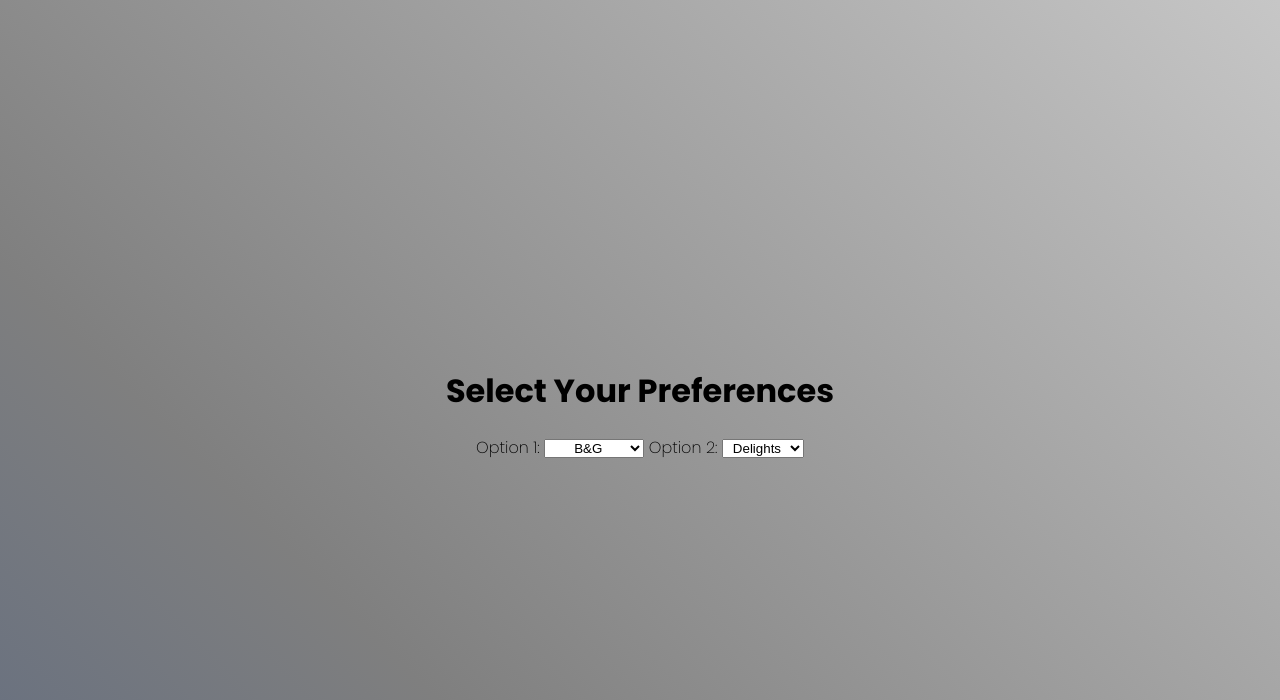
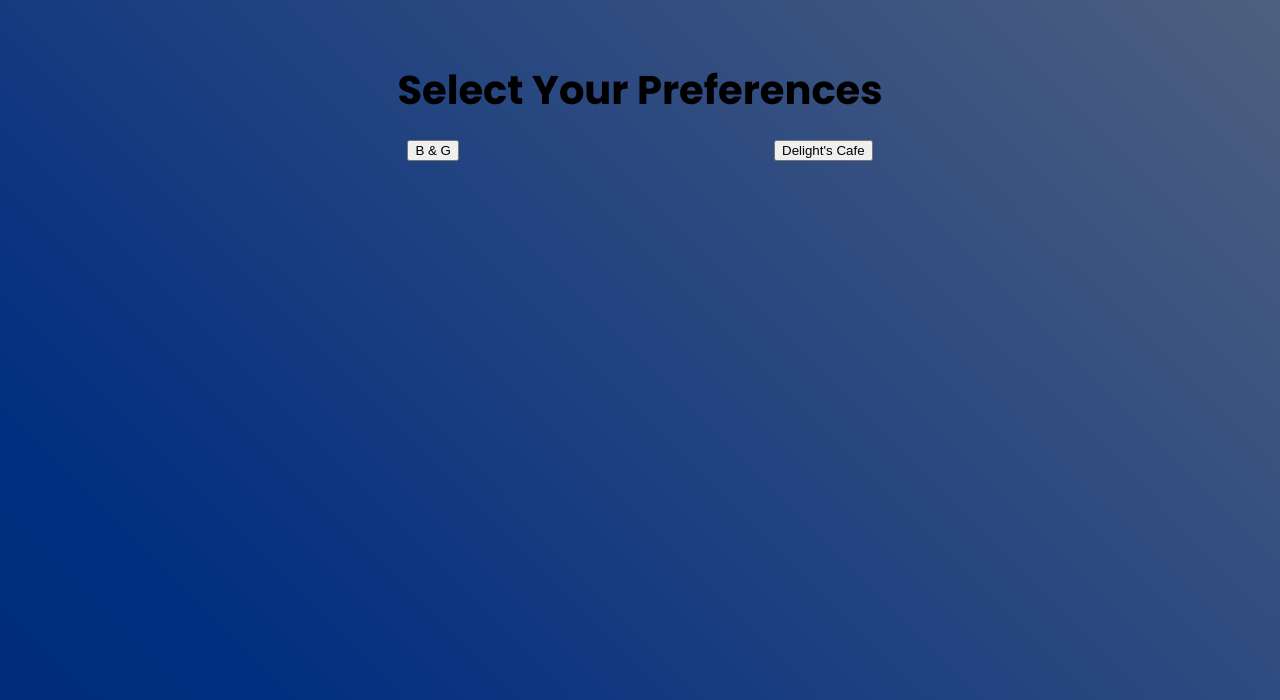
Before and after one commit to JackJack7890/MoraviYum_Food_Review_Website, a Flask app: page /review in a window 1280 px wide. Shown: the top 700 px of the page. Run offline with Flask 3, Linux system fonts and the light colour scheme; the visitor is signed in with stand-in values (Sample User, id 1).

Commit message:
Added a new javascript file, and made some changes to the review.html and css

```diff
--- a/static/review_style.css
+++ b/static/review_style.css
@@ -38,8 +38,15 @@ h2 {
     text-align: top;
   }
 
-  .dropdown_container {
-    margin-top: 20px;
-    padding: 20px;
-    text-align: left;
+.dropdown_container {
+     display: flex;
+     justify-content: space-between;
+     margin: 20px 0;
   }
+
+.dropdown-item {
+    display: flex;
+    flex-direction: column;
+    align-items: center;
+    margin: 0 10px;
+  }
--- a/templates/review.html
+++ b/templates/review.html
@@ -4,7 +4,7 @@
     <meta charset="UTF-8">
     <meta name="viewport" content="width=device-width, initial-scale=1.0">
     <title>LoggedInPage</title>
-    <link rel="stylesheet" type="text/css" href="/static/style.css">
+    <link rel="stylesheet" type="text/css" href="/static/review_style.css">
 </head>
 <body>
 
@@ -18,21 +18,22 @@
     <div id="dropdown_panel" style="display: none;">
         <h2>Select Your Preferences</h2>
         <div class="dropdown_container">
-            <label for="dropdown1">Option 1:</label>
+            <div class = "dropdown-item">
+                <button id="activateDropdown1">B & G</button>
                 <select id="dropdown1">
-                <option value="B&G">B&G</option>
                     <option value="Cru5h">Cru5h</option>
                     <option value="Garbanzos">Garbanzos</option>
                     <option value="Hissho Sushi">Hissho Sushi</option>
                 </select>
-
-            <label for="dropdown2">Option 2:</label>
+            </div>
+            <div class = "dropdown-item">
+                <button id="activateDropdown2">Delight's Cafe</button>
                 <select id="dropdown2">
-                <option value="Delights">Delights</option>
                     <option value="Starbucks">Starbucks</option>
                     <option value="Zime">Zime</option>
                     <option value="Natural">Natural</option>
                 </select>
+            </div>
         </div>
     </div>
 
@@ -43,8 +44,12 @@
             document.getElementById('welcome_panel').style.display = 'none';
             // Show the dropdown panel
             document.getElementById('dropdown_panel').style.display = 'block';
+            document.getElementById('dropdown1').style.display = 'none';
+            document.getElementById('dropdown2').style.display = 'none';
+
         }, 3000);  // 3000 milliseconds = 3 seconds
     </script>
+    <script src="/static/review_app.js"></script>
 
 </body>
 </html>
```
Also changed, not shown: static/review_app.js (added, +53 -0 lines). Lines whose indentation alone changed are shown as unchanged.
